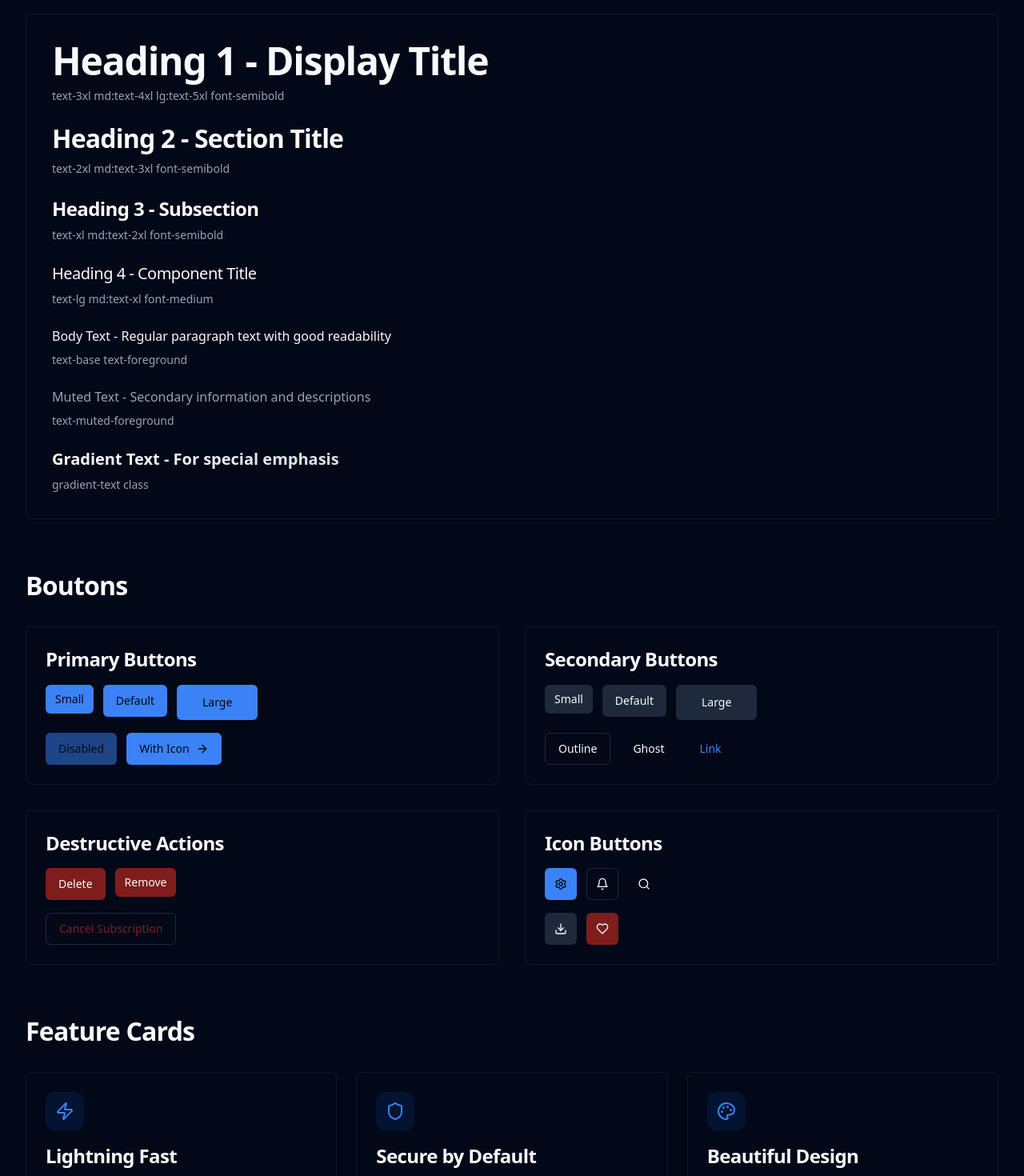
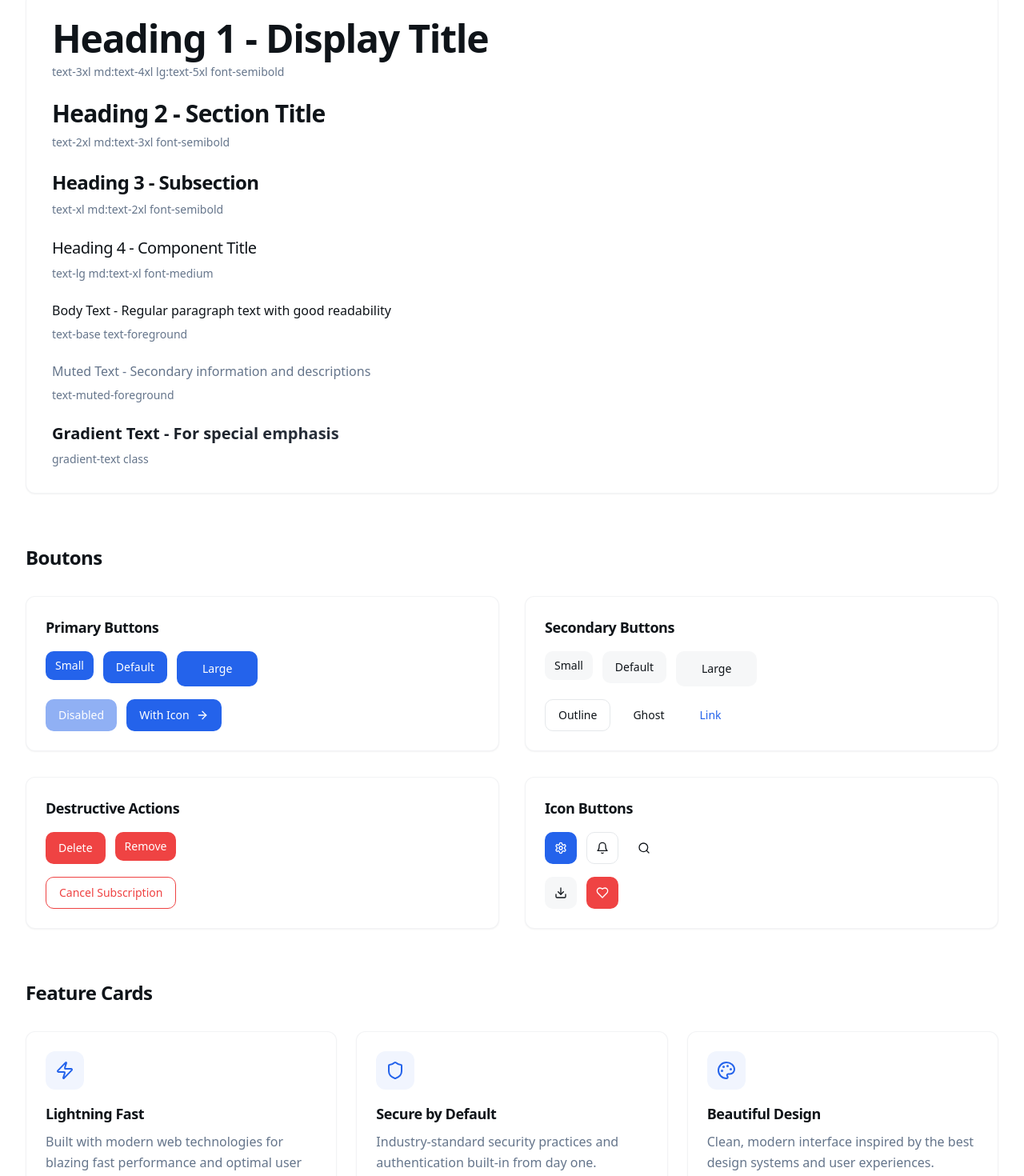
Before and after one commit to Will12312/notion-render-v0-kit, a React (Vite) app: page /components in a window 1280 px wide. Shown: the part 572-2042 px from the top of the page at 80% size. Built offline with nearby package versions, Linux system fonts and the light colour scheme.

Commit message:
Fix: Resolve loading issues
The application was not loading correctly. This commit addresses the loading issues.

```diff
--- a/package.json
+++ b/package.json
@@ -75,7 +75,7 @@
     "globals": "^15.15.0",
     "lovable-tagger": "^1.1.9",
     "postcss": "^8.5.6",
-    "tailwindcss": "^4.0.0",
+    "tailwindcss": "^3.4.17",
     "typescript": "^5.8.3",
     "typescript-eslint": "^8.38.0",
     "vite": "^5.4.19"
--- a/src/index.css
+++ b/src/index.css
@@ -1,92 +1,168 @@
-@import "./styles/tailwind.css";
+@tailwind base;
+@tailwind components;
+@tailwind utilities;
 
-/* Global base styles - maintaining the same visual design */
-* {
-  border-color: theme(colors.border);
-}
+/* Modern design system inspired by Notion, v0, and Render
+All colors MUST be HSL - Clean, professional, subtle aesthetics
+*/
 
-body {
-  color: theme(colors.foreground);
-  background: theme(colors.background);
-  font-feature-settings: "rlig" 1, "calt" 1;
-  font-family: theme(fontFamily.sans);
-}
+@layer base {
+  :root {
+    /* Modern neutral palette */
+    --background: 0 0% 100%;
+    --foreground: 215 25% 8%;
 
-/* Typography hierarchy like Notion - keeping existing styles */
-h1 {
-  font-size: clamp(2rem, 4vw, 3rem);
-  font-weight: 600;
-  line-height: 1.1;
-  letter-spacing: -0.025em;
-  color: theme(colors.foreground);
-}
+    /* Elevated surfaces */
+    --card: 0 0% 100%;
+    --card-foreground: 215 25% 8%;
 
-h2 {
-  font-size: clamp(1.5rem, 3vw, 2rem);
-  font-weight: 600;
-  line-height: 1.2;
-  letter-spacing: -0.025em;
-  color: theme(colors.foreground);
-}
+    /* Popover components */
+    --popover: 0 0% 100%;
+    --popover-foreground: 215 25% 8%;
 
-h3 {
-  font-size: clamp(1.25rem, 2.5vw, 1.5rem);
-  font-weight: 600;
-  line-height: 1.3;
-  letter-spacing: -0.025em;
-  color: theme(colors.foreground);
-}
+    /* Primary brand colors - subtle blue like v0 */
+    --primary: 221 83% 53%;
+    --primary-foreground: 0 0% 100%;
+    --primary-subtle: 221 83% 97%;
 
-h4 {
-  font-size: clamp(1.125rem, 2vw, 1.25rem);
-  font-weight: 500;
-  line-height: 1.4;
-  letter-spacing: -0.025em;
-  color: theme(colors.foreground);
-}
+    /* Secondary surfaces - warm gray like Notion */
+    --secondary: 215 14% 97%;
+    --secondary-foreground: 215 25% 8%;
 
-/* Utility classes */
-.text-balance {
-  text-wrap: balance;
-}
+    /* Muted elements */
+    --muted: 215 14% 97%;
+    --muted-foreground: 215 16% 47%;
 
-.gradient-text {
-  background: linear-gradient(to right, theme(colors.foreground), theme(colors.muted-foreground));
-  background-clip: text;
-  -webkit-background-clip: text;
-  color: transparent;
-}
+    /* Accent highlights */
+    --accent: 215 14% 97%;
+    --accent-foreground: 215 25% 8%;
 
-/* Modern component styles */
-.card-modern {
-  background: theme(colors.card);
-  border: 1px solid color-mix(in srgb, theme(colors.border) 50%, transparent);
-  border-radius: theme(borderRadius.lg);
-  box-shadow: theme(boxShadow.sm);
-  transition: box-shadow 0.2s ease;
-}
+    /* Destructive actions */
+    --destructive: 0 84% 60%;
+    --destructive-foreground: 0 0% 100%;
 
-.card-modern:hover {
-  box-shadow: theme(boxShadow.md);
-}
+    /* Borders and inputs - very subtle */
+    --border: 215 14% 91%;
+    --input: 215 14% 91%;
+    --ring: 221 83% 53%;
 
-.container-modern {
-  margin: 0 auto;
-  max-width: 80rem;
-  padding-left: 1rem;
-  padding-right: 1rem;
-}
+    --radius: 0.75rem;
 
-@media (min-width: 640px) {
-  .container-modern {
-    padding-left: 1.5rem;
-    padding-right: 1.5rem;
+    /* Modern gradients for subtle effects */
+    --gradient-subtle: linear-gradient(135deg, hsl(var(--background)) 0%, hsl(215 14% 99%) 100%);
+    --gradient-primary: linear-gradient(135deg, hsl(var(--primary)) 0%, hsl(221 83% 45%) 100%);
+
+    /* Subtle shadows for depth */
+    --shadow-sm: 0 1px 2px 0 hsl(215 25% 8% / 0.05);
+    --shadow-md: 0 4px 6px -1px hsl(215 25% 8% / 0.1), 0 2px 4px -1px hsl(215 25% 8% / 0.06);
+    --shadow-lg: 0 10px 15px -3px hsl(215 25% 8% / 0.1), 0 4px 6px -2px hsl(215 25% 8% / 0.05);
+
+    /* Sidebar tokens */
+    --sidebar-background: 215 14% 99%;
+    --sidebar-foreground: 215 25% 8%;
+    --sidebar-primary: 221 83% 53%;
+    --sidebar-primary-foreground: 0 0% 100%;
+    --sidebar-accent: 215 14% 97%;
+    --sidebar-accent-foreground: 215 25% 8%;
+    --sidebar-border: 215 14% 91%;
+    --sidebar-ring: 221 83% 53%;
+  }
+
+  .dark {
+    /* Dark mode - cleaner like Notion dark */
+    --background: 215 28% 7%;
+    --foreground: 215 20% 95%;
+
+    --card: 215 28% 8%;
+    --card-foreground: 215 20% 95%;
+
+    --popover: 215 28% 8%;
+    --popover-foreground: 215 20% 95%;
+
+    --primary: 221 83% 53%;
+    --primary-foreground: 0 0% 100%;
+    --primary-subtle: 221 83% 12%;
+
+    --secondary: 215 28% 12%;
+    --secondary-foreground: 215 20% 95%;
+
+    --muted: 215 28% 12%;
+    --muted-foreground: 215 15% 65%;
+
+    --accent: 215 28% 12%;
+    --accent-foreground: 215 20% 95%;
+
+    --destructive: 0 84% 60%;
+    --destructive-foreground: 0 0% 100%;
+
+    --border: 215 28% 16%;
+    --input: 215 28% 16%;
+    --ring: 221 83% 53%;
+
+    /* Dark gradients */
+    --gradient-subtle: linear-gradient(135deg, hsl(var(--background)) 0%, hsl(215 28% 9%) 100%);
+    --gradient-primary: linear-gradient(135deg, hsl(var(--primary)) 0%, hsl(221 83% 45%) 100%);
+
+    /* Dark shadows */
+    --shadow-sm: 0 1px 2px 0 hsl(0 0% 0% / 0.1);
+    --shadow-md: 0 4px 6px -1px hsl(0 0% 0% / 0.2), 0 2px 4px -1px hsl(0 0% 0% / 0.1);
+    --shadow-lg: 0 10px 15px -3px hsl(0 0% 0% / 0.3), 0 4px 6px -2px hsl(0 0% 0% / 0.2);
+
+    --sidebar-background: 215 28% 6%;
+    --sidebar-foreground: 215 20% 95%;
+    --sidebar-primary: 221 83% 53%;
+    --sidebar-primary-foreground: 0 0% 100%;
+    --sidebar-accent: 215 28% 10%;
+    --sidebar-accent-foreground: 215 20% 95%;
+    --sidebar-border: 215 28% 16%;
+    --sidebar-ring: 221 83% 53%;
   }
 }
 
-@media (min-width: 1024px) {
-  .container-modern {
-    padding-left: 2rem;
-    padding-right: 2rem;
+@layer base {
+  * {
+    @apply border-border;
+  }
+
+  body {
+    @apply bg-background text-foreground font-sans antialiased;
+    font-feature-settings: "rlig" 1, "calt" 1;
+  }
+
+  /* Typography hierarchy like Notion */
+  h1 { @apply text-3xl md:text-4xl lg:text-5xl font-semibold tracking-tight text-foreground; }
+  h2 { @apply text-2xl md:text-3xl font-semibold tracking-tight text-foreground; }
+  h3 { @apply text-xl md:text-2xl font-semibold tracking-tight text-foreground; }
+  h4 { @apply text-lg md:text-xl font-medium tracking-tight text-foreground; }
+
+  /* Custom utility classes */
+  .text-balance { text-wrap: balance; }
+  .gradient-text {
+    @apply bg-gradient-to-r from-foreground to-muted-foreground bg-clip-text text-transparent;
   }
 }
+
+@layer components {
+  /* Modern card component */
+  .card-modern {
+    @apply bg-card border border-border/50 rounded-xl shadow-sm hover:shadow-md transition-all duration-200;
+  }
+
+  /* Notion-style container */
+  .container-modern {
+    @apply mx-auto max-w-7xl px-4 sm:px-6 lg:px-8;
+  }
+
+  /* Button variants inspiration from v0/Render */
+  .btn-primary {
+    @apply bg-primary text-primary-foreground hover:bg-primary/90 rounded-lg px-4 py-2 font-medium transition-colors;
+  }
+
+  .btn-secondary {
+    @apply bg-secondary text-secondary-foreground hover:bg-secondary/80 border border-border/50 rounded-lg px-4 py-2 font-medium transition-all;
+  }
+
+  .btn-ghost {
+    @apply text-muted-foreground hover:text-foreground hover:bg-secondary/50 rounded-lg px-4 py-2 font-medium transition-all;
+  }
+}
--- /dev/null
+++ b/tailwind.config.ts
@@ -0,0 +1,118 @@
+import type { Config } from "tailwindcss";
+
+export default {
+	darkMode: ["class"],
+	content: [
+		"./pages/**/*.{ts,tsx}",
+		"./components/**/*.{ts,tsx}",
+		"./app/**/*.{ts,tsx}",
+		"./src/**/*.{ts,tsx}",
+	],
+	prefix: "",
+	theme: {
+		container: {
+			center: true,
+			padding: '2rem',
+			screens: {
+				'2xl': '1400px'
+			}
+		},
+		extend: {
+			colors: {
+				border: 'hsl(var(--border))',
+				input: 'hsl(var(--input))',
+				ring: 'hsl(var(--ring))',
+				background: 'hsl(var(--background))',
+				foreground: 'hsl(var(--foreground))',
+				primary: {
+					DEFAULT: 'hsl(var(--primary))',
+					foreground: 'hsl(var(--primary-foreground))',
+					subtle: 'hsl(var(--primary-subtle))'
+				},
+				secondary: {
+					DEFAULT: 'hsl(var(--secondary))',
+					foreground: 'hsl(var(--secondary-foreground))'
+				},
+				destructive: {
+					DEFAULT: 'hsl(var(--destructive))',
+					foreground: 'hsl(var(--destructive-foreground))'
+				},
+				muted: {
+					DEFAULT: 'hsl(var(--muted))',
+					foreground: 'hsl(var(--muted-foreground))'
+				},
+				accent: {
+					DEFAULT: 'hsl(var(--accent))',
+					foreground: 'hsl(var(--accent-foreground))'
+				},
+				popover: {
+					DEFAULT: 'hsl(var(--popover))',
+					foreground: 'hsl(var(--popover-foreground))'
+				},
+				card: {
+					DEFAULT: 'hsl(var(--card))',
+					foreground: 'hsl(var(--card-foreground))'
+				},
+				sidebar: {
+					DEFAULT: 'hsl(var(--sidebar-background))',
+					foreground: 'hsl(var(--sidebar-foreground))',
+					primary: 'hsl(var(--sidebar-primary))',
+					'primary-foreground': 'hsl(var(--sidebar-primary-foreground))',
+					accent: 'hsl(var(--sidebar-accent))',
+					'accent-foreground': 'hsl(var(--sidebar-accent-foreground))',
+					border: 'hsl(var(--sidebar-border))',
+					ring: 'hsl(var(--sidebar-ring))'
+				}
+			},
+			fontFamily: {
+				sans: [
+					'system-ui',
+					'-apple-system',
+					'BlinkMacSystemFont',
+					'"Segoe UI"',
+					'Roboto',
+					'"Helvetica Neue"',
+					'Arial',
+					'sans-serif'
+				]
+			},
+			backgroundImage: {
+				'gradient-subtle': 'var(--gradient-subtle)',
+				'gradient-primary': 'var(--gradient-primary)'
+			},
+			boxShadow: {
+				'sm': 'var(--shadow-sm)',
+				'md': 'var(--shadow-md)',
+				'lg': 'var(--shadow-lg)'
+			},
+			borderRadius: {
+				lg: 'var(--radius)',
+				md: 'calc(var(--radius) - 2px)',
+				sm: 'calc(var(--radius) - 4px)'
+			},
+			keyframes: {
+				'accordion-down': {
+					from: {
+						height: '0'
+					},
+					to: {
+						height: 'var(--radix-accordion-content-height)'
+					}
+				},
+				'accordion-up': {
+					from: {
+						height: 'var(--radix-accordion-content-height)'
+					},
+					to: {
+						height: '0'
+					}
+				}
+			},
+			animation: {
+				'accordion-down': 'accordion-down 0.2s ease-out',
+				'accordion-up': 'accordion-up 0.2s ease-out'
+			}
+		}
+	},
+	plugins: [require("tailwindcss-animate")],
+} satisfies Config;
--- a/vite.config.ts
+++ b/vite.config.ts
@@ -19,9 +19,4 @@ export default defineConfig(({ mode }) => ({
       "@": path.resolve(__dirname, "./src"),
     },
   },
-  css: {
-    postcss: {
-      plugins: [],
-    },
-  },
 }));
```
Also changed, not shown: src/styles/tailwind.css (deleted), 1 other file (tests, documents, lock files or other folders).
